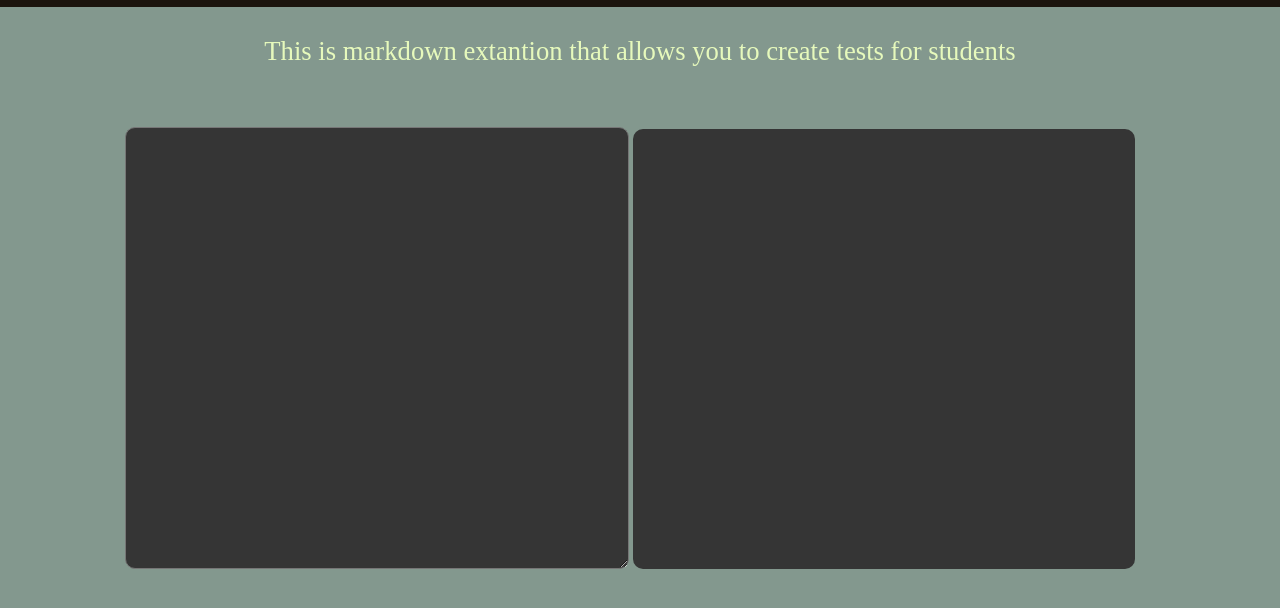
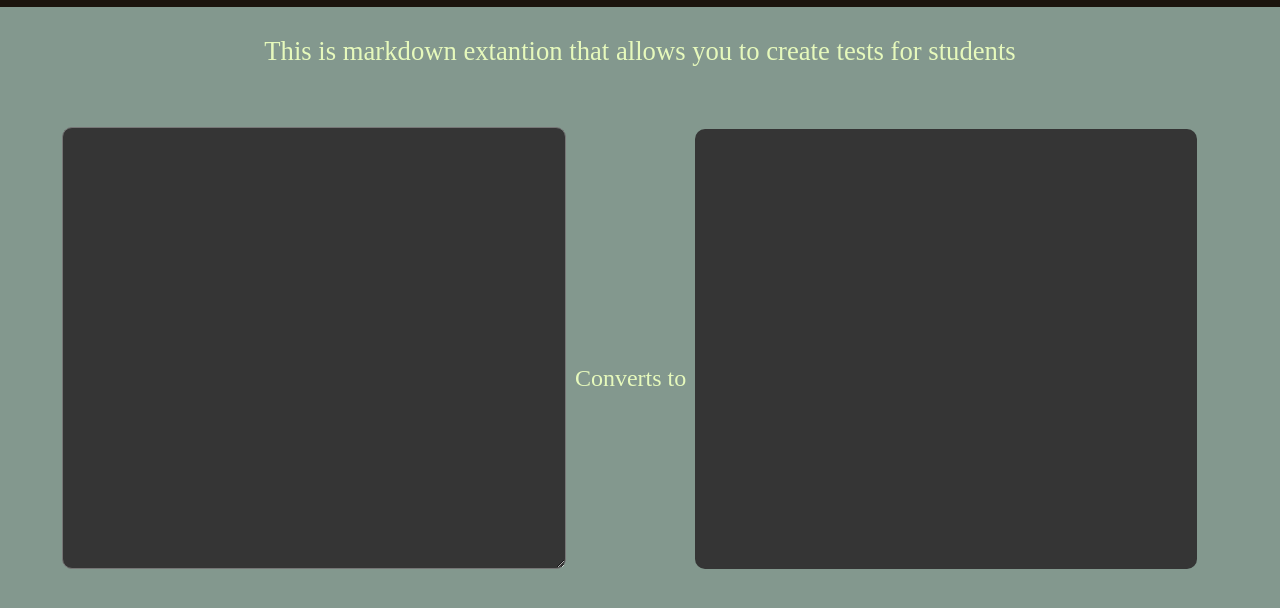
Before and after one commit to epeshk/exam.js, a website with bundled scripts: page index.html in a window 1280 px wide. Shown: the part 38-646 px from the top of the page. Built offline with nearby package versions, Linux system fonts and the light colour scheme.

Commit message:
Split-block was added

```diff
--- a/css/style.css
+++ b/css/style.css
@@ -31,7 +31,7 @@ body {
     color: #e6f9bc;
     font-size: 20pt;
 }
-#editor {
+.text-pane {
     background: #353535;
     color: #e6f9bc;
     font-size: 18pt;
@@ -47,25 +47,15 @@ body {
     display: inline-block;
     text-align: left;
 }
-#editor::-webkit-scrollbar {
+.text-pane::-webkit-scrollbar {
     width: 0 !important;
 }
-#result {
-    background: #353535;
-    color: #f2e9e1;
+.split-div {
     font-size: 18pt;
-    width: 40%;
     height: 400px;
-    overflow: scroll;
-    overflow: -moz-scrollbars-none;
-    -webkit-border-radius: 10px;
-    -moz-border-radius: 10px;
-    border-radius: 10px;
-    padding: 20px;
-    margin: 0 auto;
+    margin: 5px;
+    text-align: center;
+    vertical-align: middle;
+    color: #e6f9bc;
     display: inline-block;
-    text-align: left;
 }
-#result::-webkit-scrollbar {
-    width: 0 !important;
-}
--- a/index.html
+++ b/index.html
@@ -17,8 +17,9 @@
     </div>
     <div class="box">
         <div class="result result-box">
-            <textarea id="editor"></textarea>
-            <div id="result"></div>
+            <textarea id="editor" class="text-pane"></textarea>
+            <div class="split-div">Converts to</div>
+            <div id="result" class="text-pane"></div>
         </div>
     </div>
     <script type="text/javascript" src="build/exam.js"></script>
```
